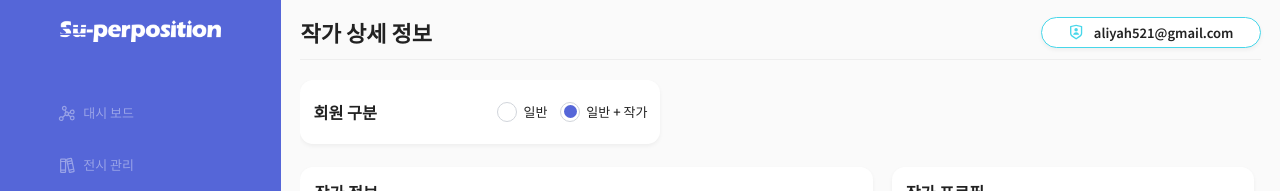
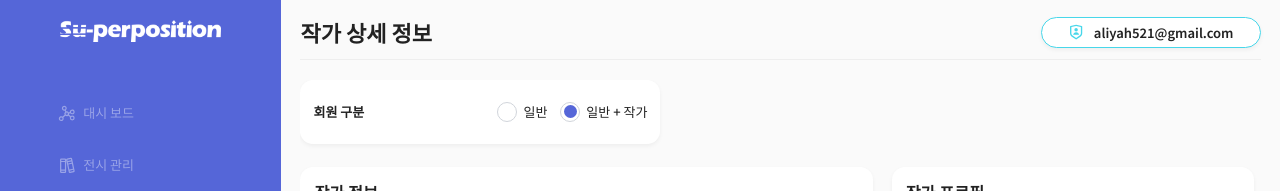
Before and after one commit to Superposition-dev/Super_Front_admin, a React (Vite) app: page /author/1 in a window 1280 px wide. Shown: the top 191 px of the page. Built offline with nearby package versions, Linux system fonts and the light colour scheme.

Commit message:
refactor:회원 구분 폰트 변경 및 리렌더링 방지

```diff
--- a/src/components/@common/UserType.tsx
+++ b/src/components/@common/UserType.tsx
@@ -1,3 +1,4 @@
+import React from 'react'
 import cn from '../../lib/tailwindUtil'
 
 export interface UserTypeProps {
@@ -13,7 +14,7 @@
         addClass,
       )}
     >
-      <p className="text-xl font-semibold">회원 구분</p>
+      <p className="text-base font-semibold">회원 구분</p>
       <div className=" flex gap-4 rounded-md">
         <div className="flex items-center gap-2">
           <div className="w-6 h-6 border border-gray-300 rounded-full flex justify-center items-center">
@@ -32,4 +33,4 @@
   )
 }
 
-export default UserType
+export default React.memo(UserType)
```
